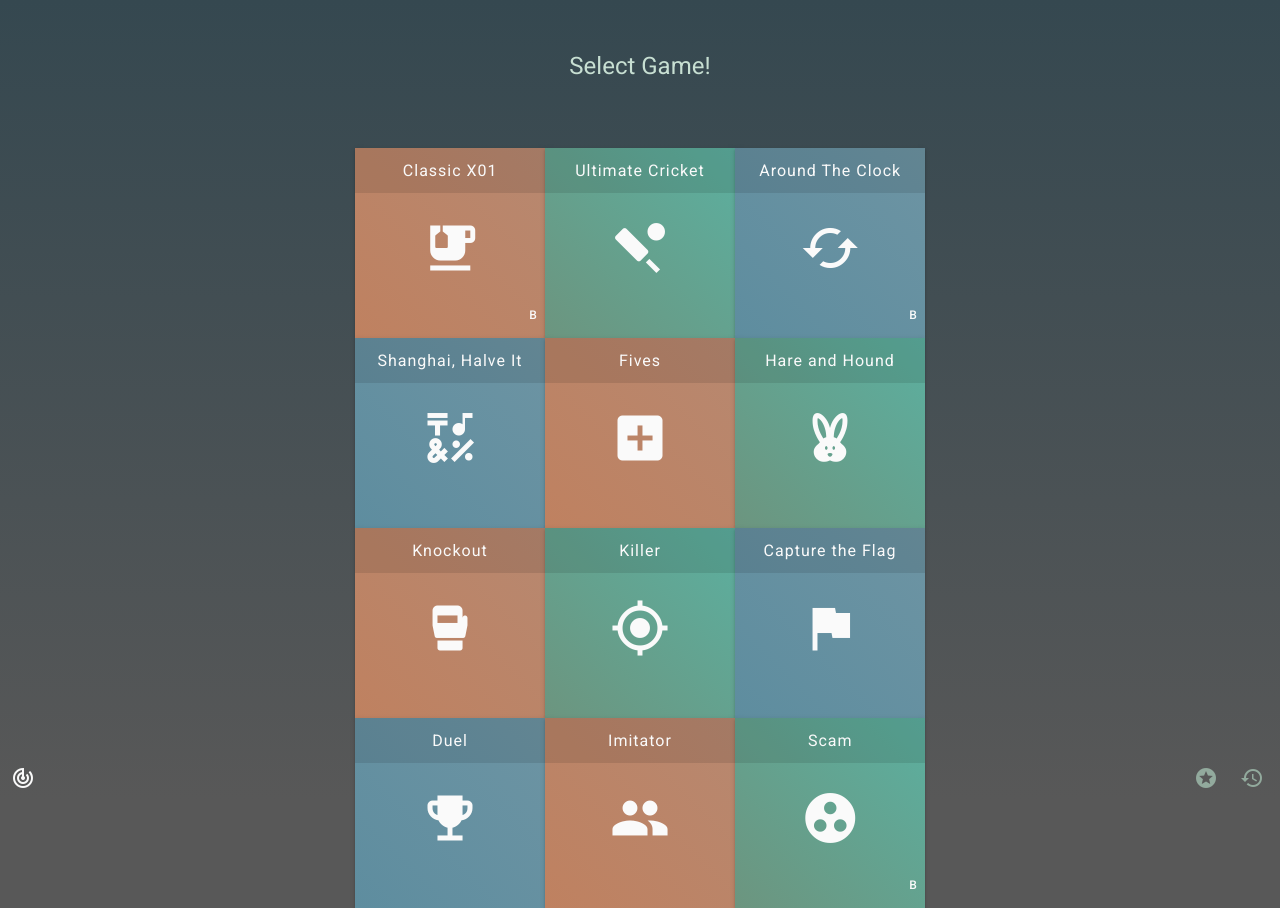
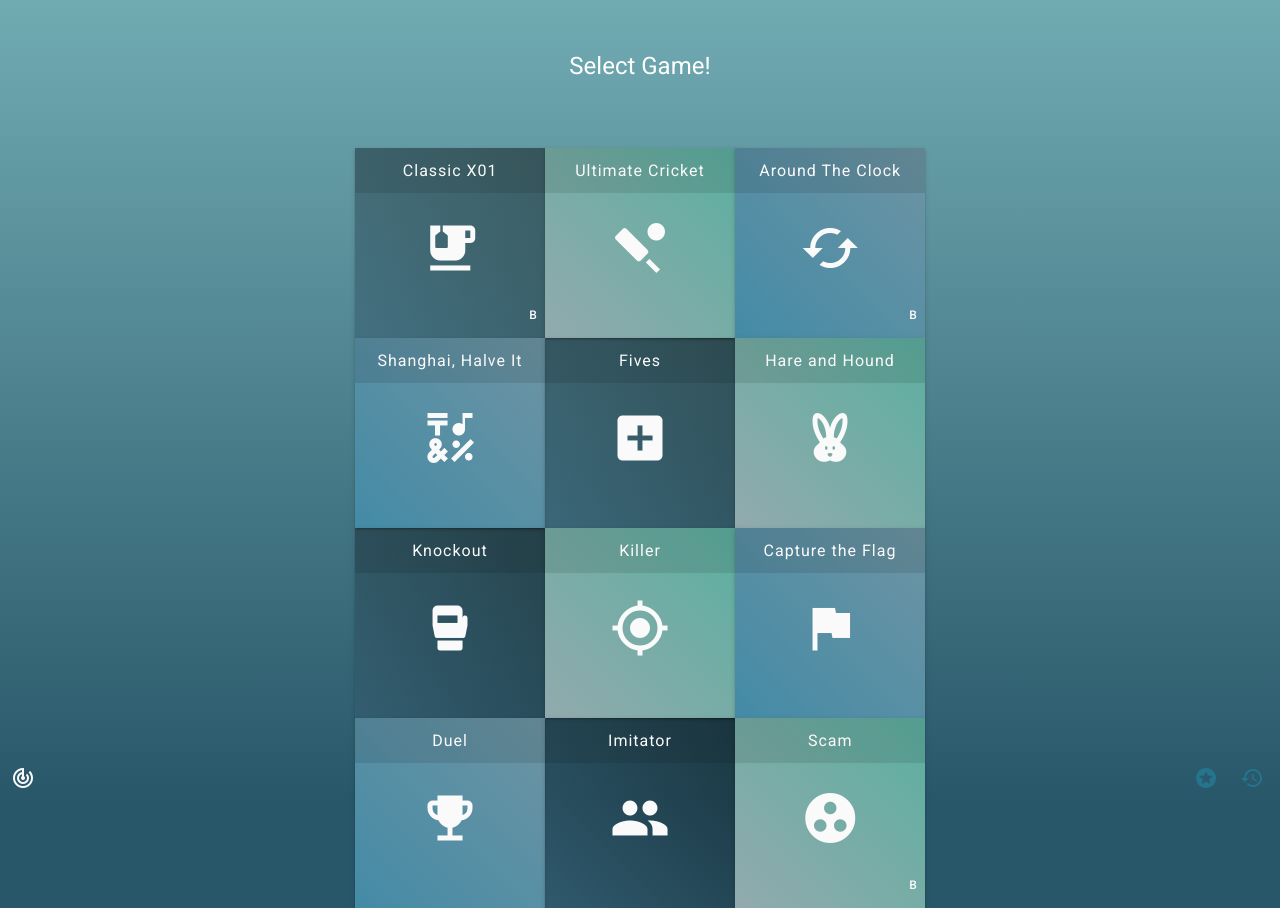
Before and after one commit to viktorhajer/darts-scoreboard-ng, an Angular app: page / in a window 1280 px wide. Built offline with nearby package versions, Linux system fonts and the light colour scheme.

Commit message:
New color theme, minor fix++

```diff
--- a/src/app/shared/components/number-plate-visual/number-plate-visual.component.html
+++ b/src/app/shared/components/number-plate-visual/number-plate-visual.component.html
@@ -1,4 +1,7 @@
 <div class="side-right_visual">
   <div id="darts-table-plate"></div>
-  <button class="button number" (click)="next()" [disabled]="!playground.nextEnabled">Next</button>
+  <div class="buttons">
+    <button class="button number" (click)="next()" [disabled]="!playground.nextEnabled">Next</button>
+    <button class="button number zero" (click)="throwZero()" [disabled]="!playground.zeroEnabled">0</button>
+  </div>
 </div>
--- a/src/app/shared/components/number-plate-visual/number-plate-visual.component.scss
+++ b/src/app/shared/components/number-plate-visual/number-plate-visual.component.scss
@@ -1,5 +1,5 @@
 .side-right_visual {
-  width: 98vw;
+  width: 100vw;
 
   h1 {
     position: absolute;
@@ -46,12 +46,20 @@
     }
   }
 
+  .buttons {
+    position: absolute;
+    right: 0px;
+    bottom: 0px;
+  }
+
   button {
     margin-right: 3px;
-    width: 82px;
-    height: 52px;
-    position: absolute;
-    right: 0px;
+    width: 60px;
+    height: 38px;
+
+    &.zero {
+      width: 44px;
+    }
   }
 }
 
--- a/src/app/shared/components/number-plate-visual/number-plate-visual.component.ts
+++ b/src/app/shared/components/number-plate-visual/number-plate-visual.component.ts
@@ -43,16 +43,16 @@ export class NumberPlateVisualComponent implements OnInit, OnDestroy {
 
   private drawTable() {
     d3.select('#darts-table-plate svg').remove();
-    const svg = d3.select('#darts-table-plate').append('svg').attr('width', '94%')
-      .attr('height', '94%').attr('viewBox', '0 0 330 330');
+    const svg = d3.select('#darts-table-plate').append('svg').attr('width', '98%')
+      .attr('height', '98%').attr('viewBox', '0 0 330 330');
     const numbers = [20, 1, 18, 4, 13, 6, 10, 15, 2, 17, 3, 19, 7, 16, 8, 11, 14, 9, 12, 5];
     const bullIndex = this.getFieldIndex(25);
 
-    if (this.playground.zeroEnabled) {
+    /*if (this.playground.zeroEnabled) {
       this.drawArcPosition(svg, 20, 25, 30, 'field-color primary');
       this.drawText(svg, '0', 0, 25, 23, -1, 1,
         'number-text', () => this.throwZero());
-    }
+    }*/
 
     this.drawArc(svg, 0, 165, 0, Math.PI * 4, 'field-inactive', -1, 1);
     this.drawArc(svg, 0, 19, 0, Math.PI * 4, 'field-color-m', bullIndex, 2);
@@ -114,7 +114,7 @@ export class NumberPlateVisualComponent implements OnInit, OnDestroy {
     document.querySelector(`path.field_${fieldIndex}_${multi}`).classList.add('clicked');
   }
 
-  private throwZero() {
+  throwZero() {
     if (this.playground.zeroEnabled) {
       this.playground.throwNumber([0,0]);
       this.drawTable();
--- a/src/app/shared/components/settings/settings.component.html
+++ b/src/app/shared/components/settings/settings.component.html
@@ -8,6 +8,6 @@
   <button class="button shortmedium" (click)="openStatistics()">Rank</button>
   <button class="button shortmedium" (click)="openHistory()">History</button>
   <mat-divider></mat-divider>
-  <button class="button big" color="primary" (click)="playground.newGame()">Start</button>
-  <button class="button big" (click)="playground.quit()">Cancel</button>
+  <button class="button shortmedium" color="primary" (click)="playground.newGame()">Start</button>
+  <button class="button shortmedium" (click)="playground.quit()">Cancel</button>
 </div>
--- a/src/styles.scss
+++ b/src/styles.scss
@@ -1,45 +1,39 @@
+@import "styles/player-score";
+@import "styles/common-element";
+@import "styles/theming";
+
 :root {
-  --basic_0: #597985;
-  --basic_1: #676767;
-  --basic_2: #9e9e9e;
-  --basic_3: #757575;
-  --basic_9: #000;
-  --primary_0: #98d9b6;
-  --primary_1: #92aa9d;
+  --basic_0: #94b0baa8;
+  --basic_1: #82b3bc;
+  --primary_1: #2483a1a6;
   --primary_2: #006064;
-  --accent_1: #e0e0e0;
-  --accent_2: #757575;
   --accent_3: #9e9e9e;
   --accent_4: #212121;
   --text_color: #fafafa;
-  --text_color_2: #c7dfd2;
+  --text_color_2: #ffffff;
   --warn: #e3a5a0;
-  --table_normal: #676767;
-  --table_multi: #565656;
-  --table_normal_primary: #186883;
-  --table_multi_primary: #9d9471;
+  --table_normal: #6767679c;
+  --table_multi: #565656b8;
+  --table_normal_primary: #186883c7;
+  --table_multi_primary: #9d9471c7;
   --table_normal_accent: #7cacb1;
   --table_multi_accent: #5a8489;
   --table_normal_alert: #915656;
   --table_multi_alert: #af6565;
-  --menu_1a: #bf8160;
-  --menu_1b: #b78870;
-  --menu_2a: #5e8d9f;
+  --menu_1a: #365c708a;
+  --menu_1b: #00000063;
+  --menu_2a: #448ba6;
   --menu_2b: #6d94a3;
-  --menu_3a: #6c957f;
+  --menu_3a: #92aaad;
   --menu_3b: #5caf9f;
-  --background_1: #585858;
-  --background_2: #354850;
+  --background_1: #285769;
+  --background_2: #71abb2;
   --mdc-theme-primary: rgba(255, 255, 255, 0.6);
 }
 
 .mdc-text-field--focused:not(.mdc-text-field--disabled) .mdc-floating-label {
   color: rgba(255, 255, 255, 0.6);
 }
-
-@import "styles/player-score";
-@import "styles/common-element";
-@import "styles/theming";
 
 //* {
 //  touch-action: manipulation;
```
Also changed, not shown: 4 other files (tests, documents, lock files or other folders).
